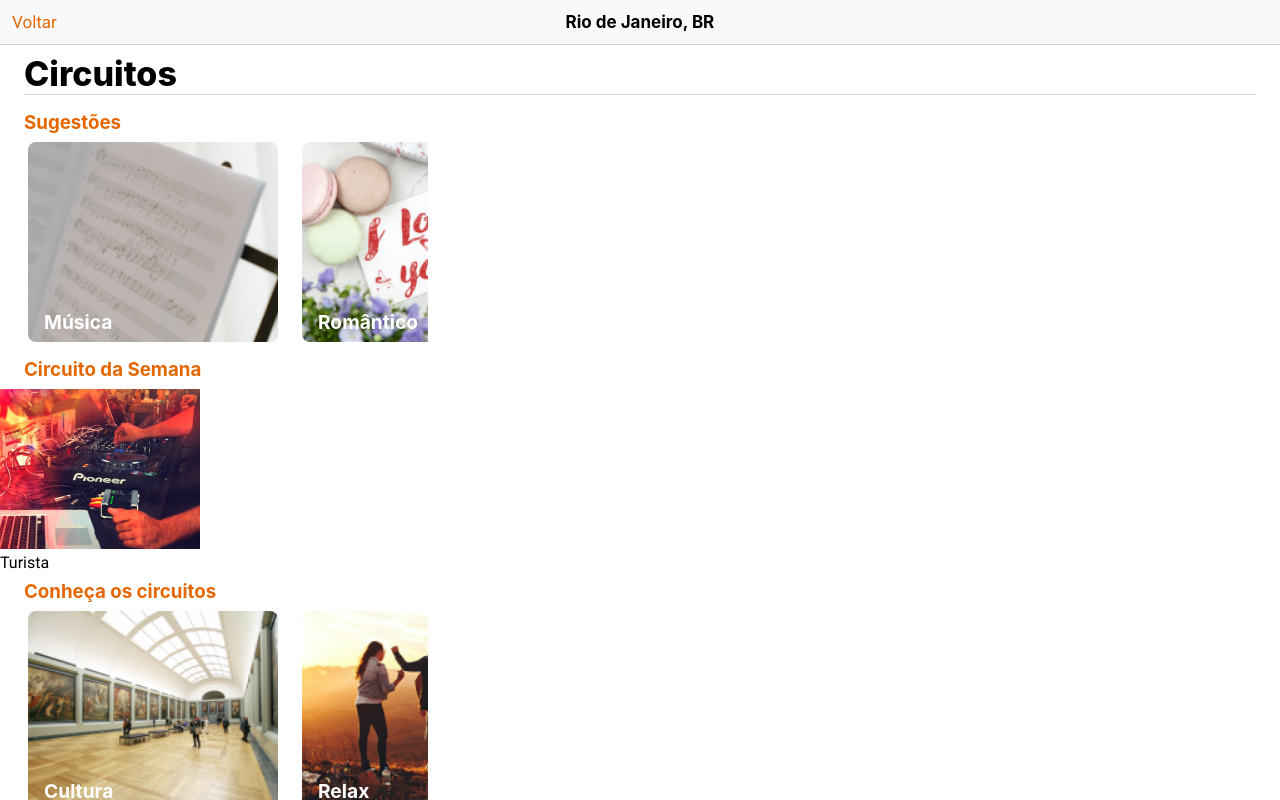
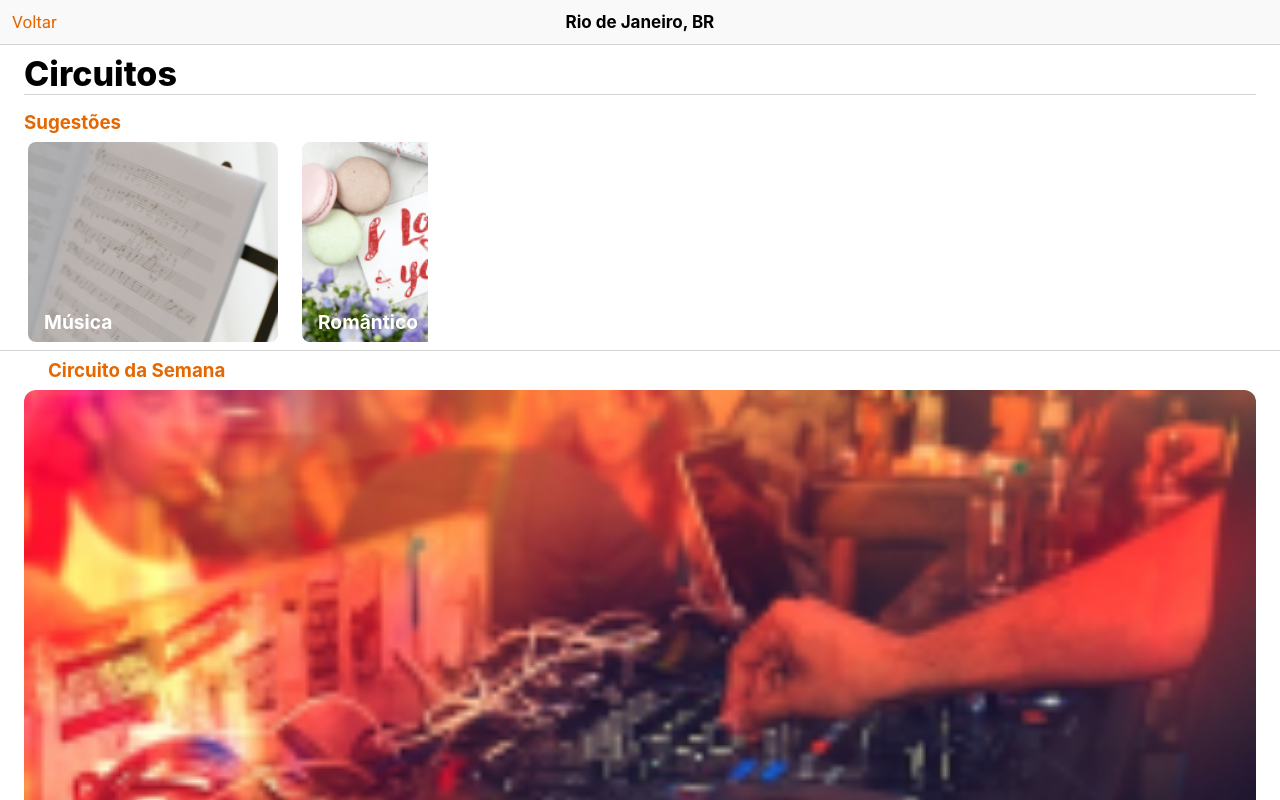
Before and after one commit to igords-goncalves/frontend-hackathon-rio-emp-criativo, a React (Vite) app: page /circuitos in a window 1280 px wide. Shown: the top 800 px of the page. Built offline with nearby package versions, Linux system fonts and the light colour scheme.

Commit message:
Ajustes no estilo do Circuito da Semana.

```diff
--- a/src/pages/TelaCircuito/TelaCircuito.jsx
+++ b/src/pages/TelaCircuito/TelaCircuito.jsx
@@ -52,13 +52,13 @@ export default function TelaCircuito() {
 
       <CardSlide images={images2} descriptions={descriptions2} />
 
-      <div className={styles.container}>
-        <h3>Circuito da Semana</h3>
-      </div>
+      <div className={styles.circuito_da_semana}>
+        <div className={styles.container}>
+          <h3>Circuito da Semana</h3>
+        </div>
 
-      <div>
         <img src={image3} alt={`Imagem`} />
-        <p>Turista</p>
+        <p>Shows</p>
       </div>
 
       <div className={styles.container}>
--- a/src/pages/TelaCircuito/telaCircuito.module.css
+++ b/src/pages/TelaCircuito/telaCircuito.module.css
@@ -33,4 +33,22 @@
   font-family: "Inter", sans-serif;
   font-weight: 700;
   color: rgb(229, 103, 0);
+}
+.div_container .circuito_da_semana {
+  position: relative;
+  border-top: 1px solid lightgray;
+  border-bottom: 1px solid lightgray;
+  padding: 0 24px 16px;
+}
+.div_container .circuito_da_semana img {
+  width: 100%;
+  border-radius: 12px;
+}
+.div_container .circuito_da_semana p {
+  position: absolute;
+  left: 32px;
+  bottom: 24px;
+  color: white;
+  font-size: 42px;
+  font-weight: 700;
 }/*# sourceMappingURL=telaCircuito.module.css.map */
--- a/src/pages/TelaCircuito/telaCircuito.module.scss
+++ b/src/pages/TelaCircuito/telaCircuito.module.scss
@@ -44,4 +44,28 @@
     font-weight: 700;
     color: rgba(229, 103, 0, 1);
   }
+
+  .circuito_da_semana {
+    position: relative;
+
+    border-top: 1px solid lightgray;
+    border-bottom: 1px solid lightgray;
+    padding: 0 24px 16px;
+
+    img {
+      width: 100%;
+
+      border-radius: 12px;
+    }
+
+    p {
+      position: absolute;
+      left: 32px;
+      bottom: 24px;
+
+      color: white;
+      font-size: 42px;
+      font-weight: 700;
+    }
+  }
 }
```
Also changed, not shown: 1 other file (tests, documents, lock files or other folders).
